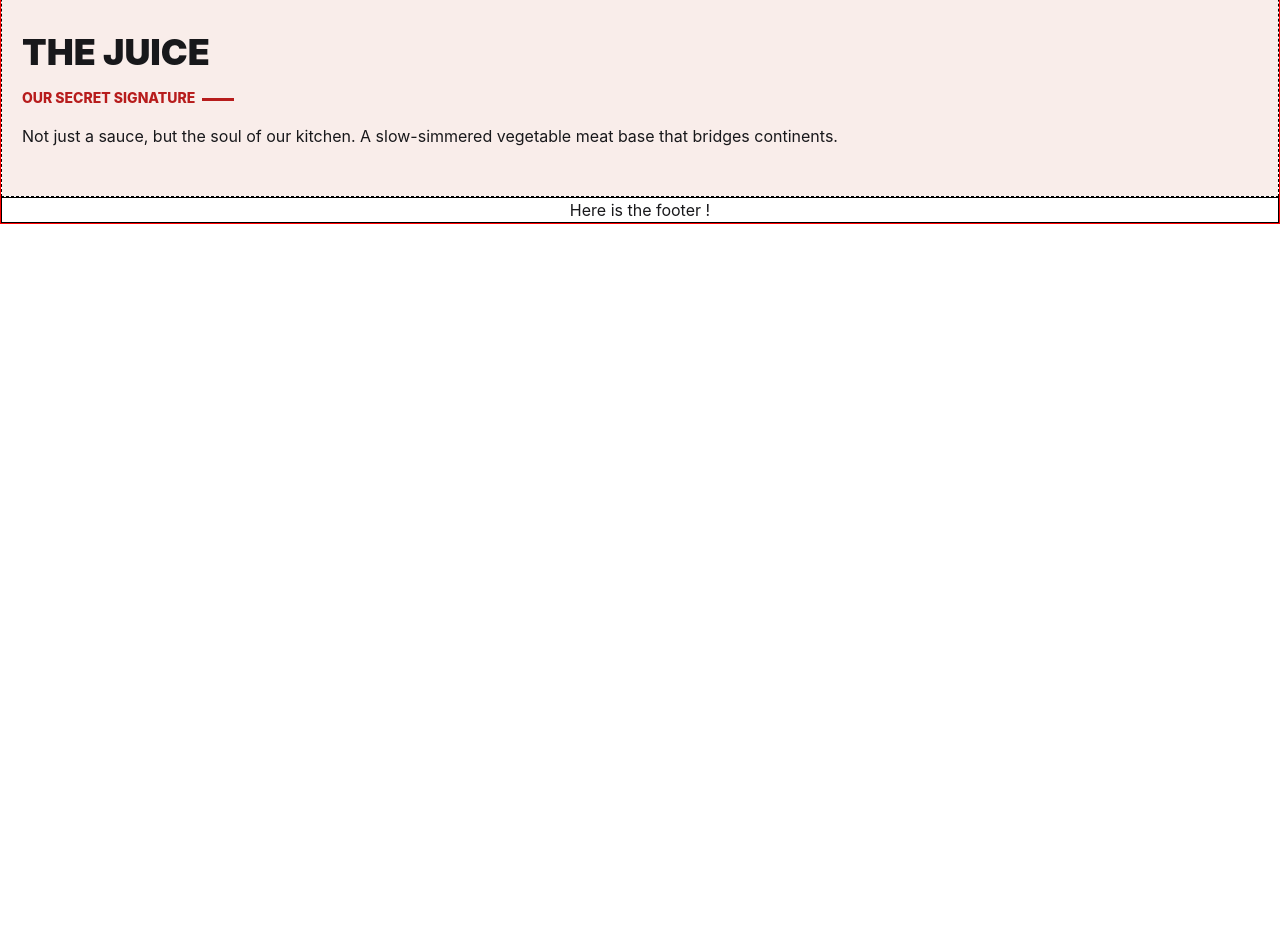
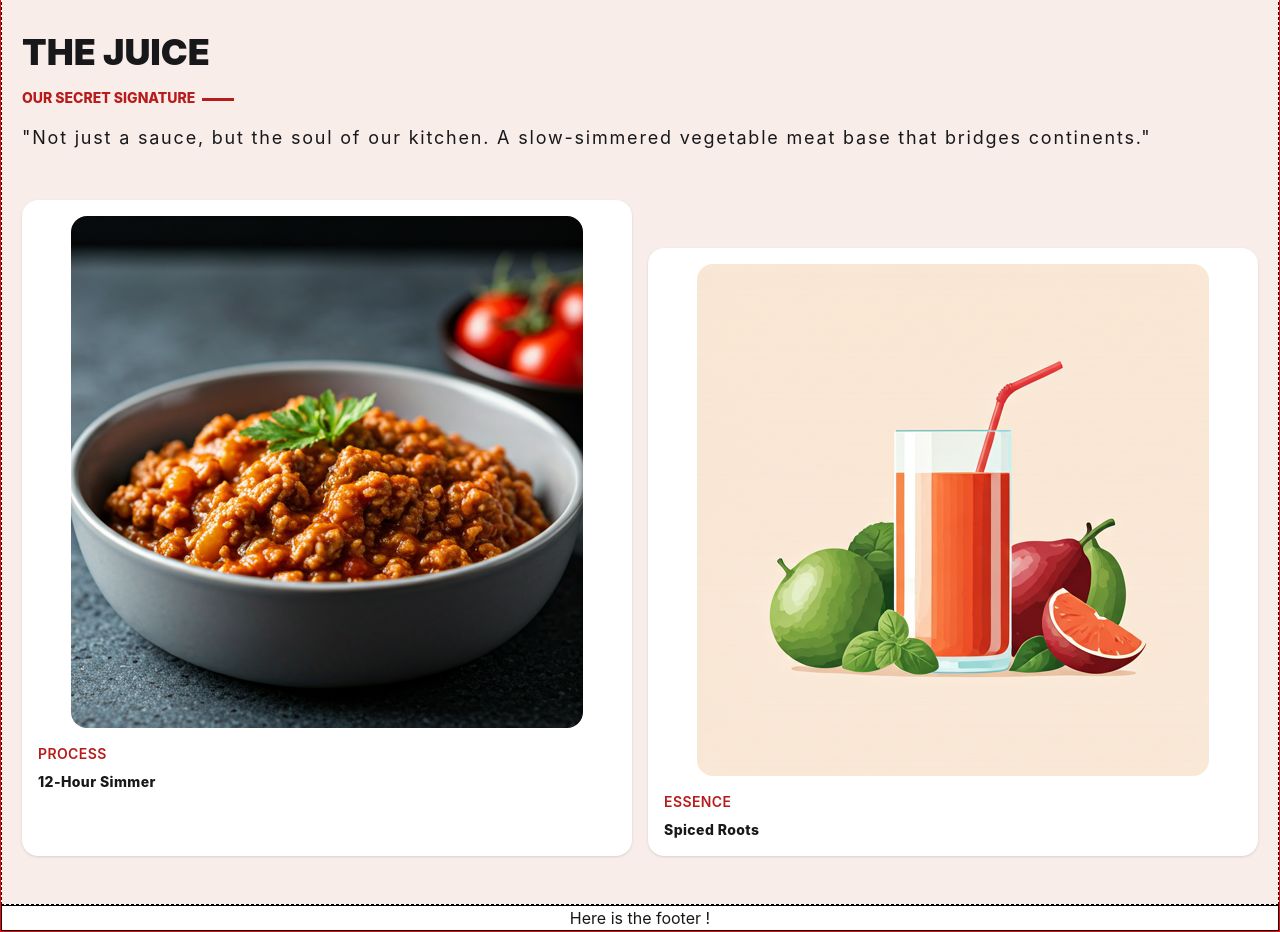
Before and after one commit to trab-ml/spicyfood, a Vue app: page / in a window 1280 px wide. Shown: the part 900-1832 px from the top of the page. Before the commit the page ends 1124 px from the top, so only its background shows below. Built offline with nearby package versions, Linux system fonts and the light colour scheme.

Commit message:
End up with the signature section (the juice one:)

```diff
--- a/src/i18n/fr.ts
+++ b/src/i18n/fr.ts
@@ -12,14 +12,14 @@ export const fr = {
         secretSignature: {
             heading: "THE JUICE",
             subheading: "OUR SECRET SIGNATURE",
-            description: "Not just a sauce, but the soul of our kitchen. A slow-simmered vegetable meat base that bridges continents.",
+            description: "\"Not just a sauce, but the soul of our kitchen. A slow-simmered vegetable meat base that bridges continents.\"",
             specialityOne: {
-                name: "Process",
+                name: "PROCESS",
                 description: "12-Hour Simmer"
             },
             specialityTwo: {
-                name: "Essence",
-                description: "Spicy Roots"
+                name: "ESSENCE",
+                description: "Spiced Roots"
             },
         }
     },
--- a/src/pages/HomePage.vue
+++ b/src/pages/HomePage.vue
@@ -12,7 +12,7 @@
                 $t("homepage.headingOne.partThree")
             }}</span>
         </h1>
-        <span class="text-lg text-(--light-dark)">{{
+        <span class="text-lg text-(--light-dark) tracking-widest">{{
             $t("homepage.description")
         }}</span>
         <span class="flex w-full justify-between mt-5 text-(--primary)"
@@ -38,7 +38,38 @@
             {{ $t("homepage.secretSignature.subheading") }}
             <span class="inline-block w-8 ml-1 mb-0.5 border-t border-2" />
         </p>
-        <p>{{ $t("homepage.secretSignature.description") }}</p>
+        <p class="text-lg tracking-widest">
+            {{ $t("homepage.secretSignature.description") }}
+        </p>
+
+        <div class="flex mt-12 gap-4">
+            <div class="card bg-base-100 w-1/2 shadow-sm rounded-2xl tracking-wide">
+                <figure class="mt-4 px-4">
+                    <img
+                        src="/vegetable-meat-sauce.png"
+                        alt="vegetable meat sauce"
+                        class="rounded-2xl"
+                    />
+                </figure>
+                <div class="card-body my-4 px-4 py-0 text-sm">
+                    <h4 class="card-title text-sm text-(--primary)">{{ $t("homepage.secretSignature.specialityOne.name") }}</h4>
+                    <p class="font-extrabold">{{ $t("homepage.secretSignature.specialityOne.description") }}</p>
+                </div>
+            </div>
+            <div class="card bg-base-100 w-1/2 mt-12 shadow-sm rounded-2xl tracking-wide">
+                <figure class="mt-4 px-4">
+                    <img
+                        src="/fruit-juice.png"
+                        alt="fruit juice"
+                        class="rounded-2xl"
+                    />
+                </figure>
+                <div class="card-body my-4 px-4 py-0 text-sm">
+                    <h4 class="card-title text-sm text-(--primary)">{{ $t("homepage.secretSignature.specialityTwo.name") }}</h4>
+                    <p class="font-extrabold">{{ $t("homepage.secretSignature.specialityTwo.description") }}</p>
+                </div>
+            </div>
+        </div>
     </section>
 </template>
 
```
Also changed, not shown: public/fruit-juice.png (added), public/vegetable-meat-sauce.png (added).
